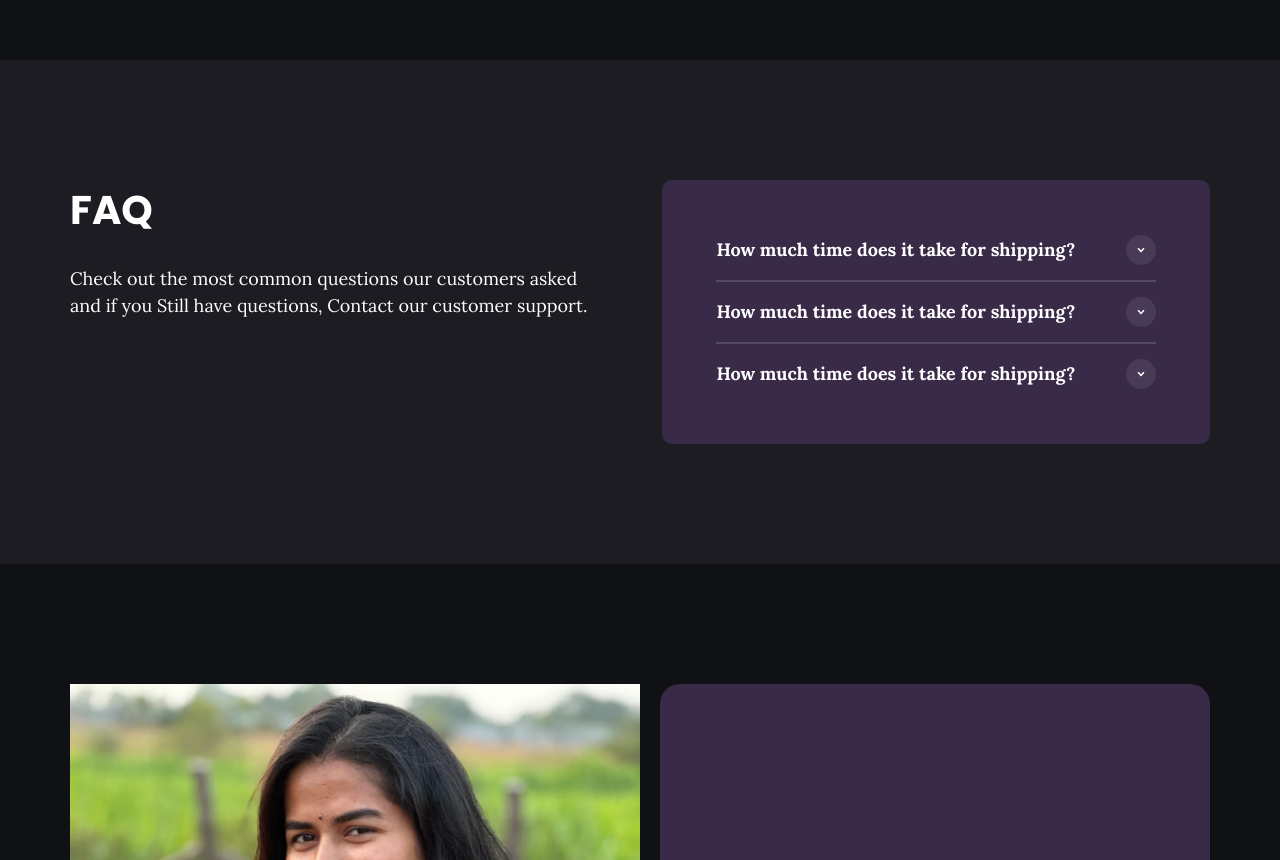
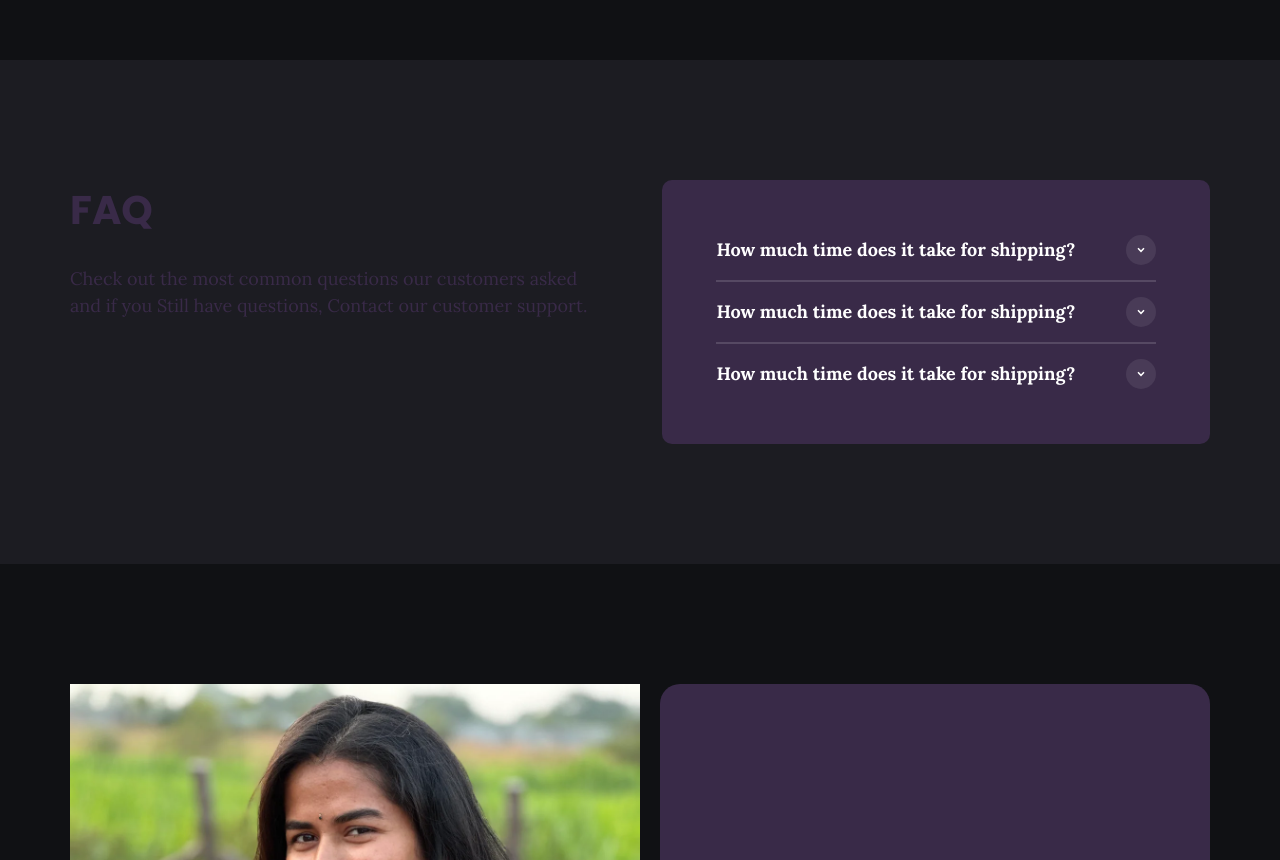
Before and after one commit to saicherry93479/sampleBooks, an Astro site: page / in a window 1280 px wide. Shown: the part 1866-2726 px from the top of the page. Built offline with nearby package versions, Linux system fonts and the light colour scheme; Astro itself is replaced by a stand-in of ours.

Commit message:
Update FAQ.astro

```diff
--- a/src/components/FAQ.astro
+++ b/src/components/FAQ.astro
@@ -5,7 +5,7 @@ const { rounded } = Astro.props;
 ---
 
 <div
-	class=`bg-[#F0C417] px-[20px] py-[40px] md:px-[32px] lg:px-[70px] lg:py-[120px] flex flex-col lg:flex-row  lg:gap-[50px] justify-between !bg-[#1c1c22] text-white text-[#392a48] ${rounded?'rounded-[15px]':''} `
+	class=`bg-[#F0C417] px-[20px] py-[40px] md:px-[32px] lg:px-[70px] lg:py-[120px] flex flex-col lg:flex-row  lg:gap-[50px] justify-between !bg-[#1c1c22] text-white !text-[#392a48] ${rounded?'rounded-[15px]':''} `
 >
 	<div class="lg:w-[50%]">
 		<h2 class="text-[32px] font-bold md:text-[40px]">FAQ</h2>
```
